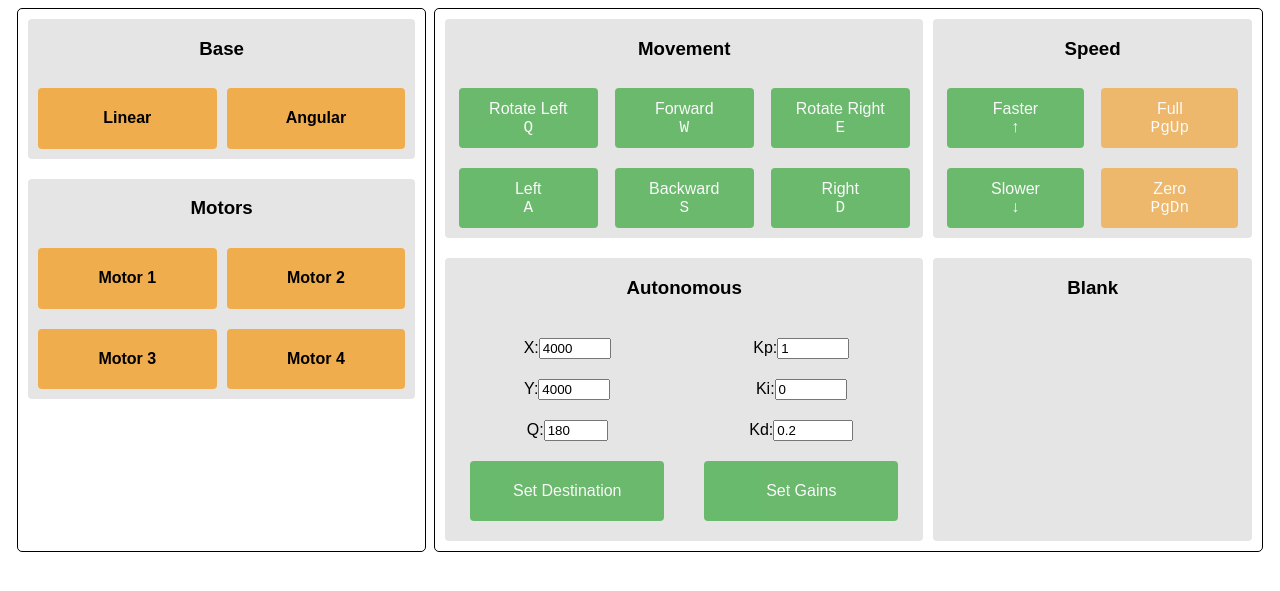
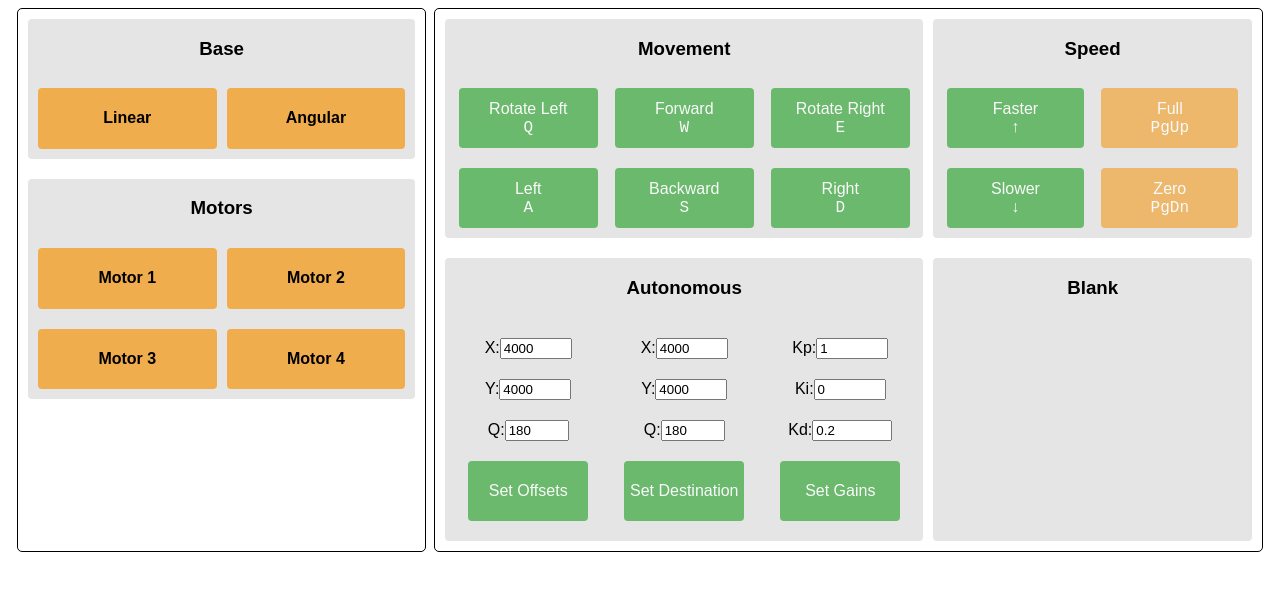
Before and after one commit to ethanmusser/meam510-gta, a plain HTML site: page esp32-slave/index.html in a window 1280 px wide. Shown: the part 129-720 px from the top of the page. Drawn offline with Linux system fonts and the light colour scheme.

Commit message:
Implements set offsets in web interface

```diff
--- a/esp32-slave/index.html
+++ b/esp32-slave/index.html
@@ -198,6 +198,25 @@
                             <div class="row">
                                 <div class="btn_div" style="width: 33%;">
                                     <div class="row">
+                                        <label for="x_offset_input">X:</label>
+                                        <input type="number" class="field info" id="x_offset_input" min="0" max="9999" value="4000">
+                                    </div>
+                                    <div class="row">
+                                        <label for="y_offset_input">Y:</label>
+                                        <input type="number" class="field info" id="y_offset_input" min="0" max="9999" value="4000">
+                                    </div>
+                                    <div class="row">
+                                        <label for="q_offset_input">Q:</label>
+                                        <input type="number" class="field info" id="q_offset_input" min="0" max="360" value="180">
+                                    </div>
+                                    <div class="row">
+                                        <div class="btn_div" style="width: 50%;">
+                                            <button class="button info" id="set_dest_btn" onmousedown="set_offset_btn_hit()">Set Offsets</button>
+                                        </div>
+                                    </div>
+                                </div>
+                                <div class="btn_div" style="width: 33%;">
+                                    <div class="row">
                                         <label for="x_pos_input">X:</label>
                                         <input type="number" class="field info" id="x_pos_input" min="0" max="9999" value="4000">
                                     </div>
@@ -318,6 +337,17 @@
             xhttp.send();
         }
         // Autonomous Button Hits
+        function set_offset_btn_hit() {
+            var xhttp = new XMLHttpRequest();
+            var xval = ("000" + document.getElementById('x_offset_input').value).slice(-4);
+            var yval = ("000" + document.getElementById('y_offset_input').value).slice(-4);
+            var qval = ("000" + document.getElementById('q_offset_input').value).slice(-3);
+            var offsets = xval + "," + yval + "," + qval;
+            var str = "offsets?val=";
+            var res = str.concat(offsets);
+            xhttp.open("GET", res, true);
+            xhttp.send();
+        }
         function set_dest_btn_hit() {
             var xhttp = new XMLHttpRequest();
             var xval = ("000" + document.getElementById('x_pos_input').value).slice(-4);
```
Also changed, not shown: 2 other files.
